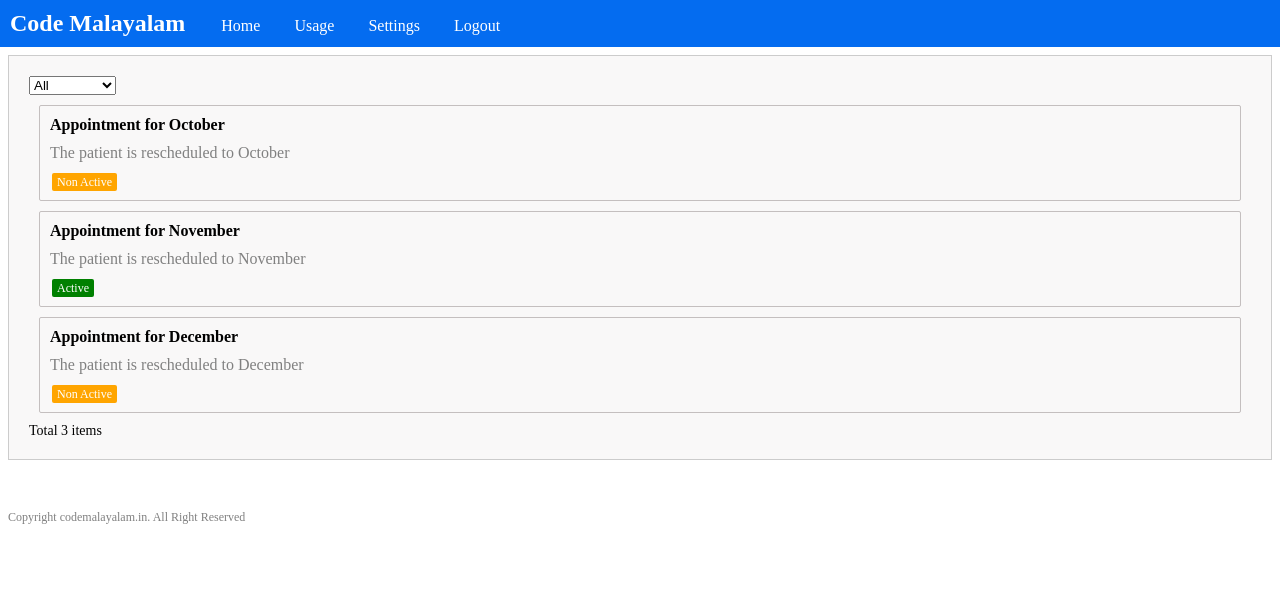
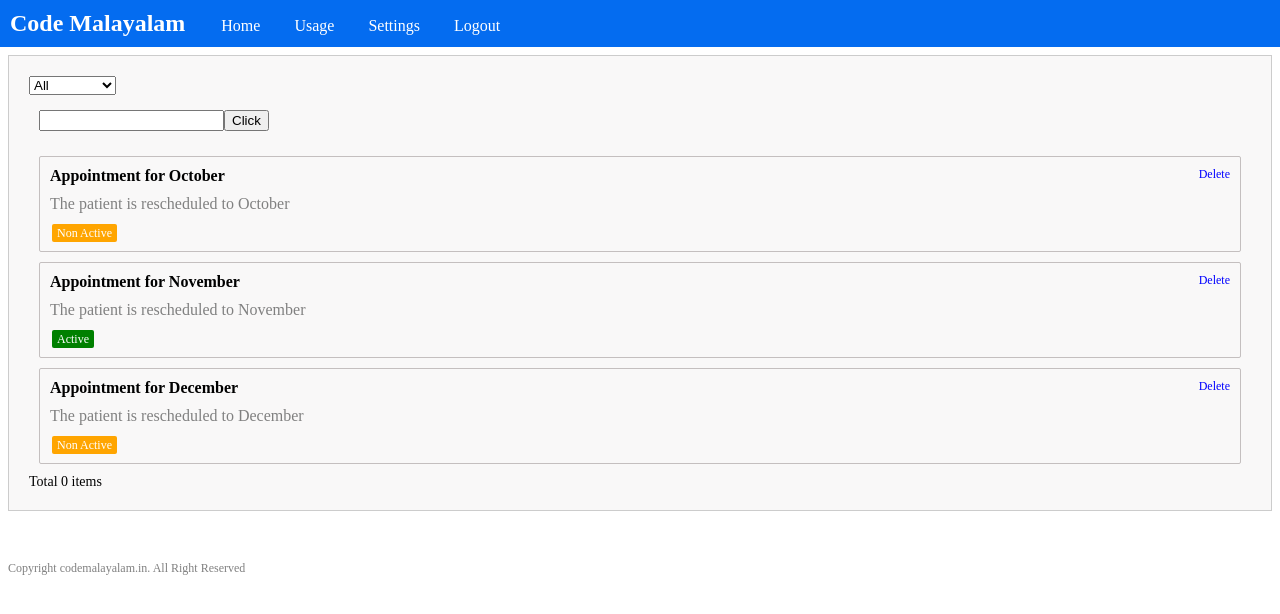
Before and after one commit to code-malayalam/react-tutorial, a React (Create React App) app: page / in a window 1280 px wide. Shown: the top 614 px of the page. Built offline with nearby package versions, Linux system fonts and the light colour scheme.

Commit message:
Chapter6

```diff
--- /dev/null
+++ b/src/components/AddNew.css
@@ -0,0 +1,3 @@
+.add-new {
+    padding: 15px 10px;
+}
--- /dev/null
+++ b/src/components/AddNew.js
@@ -0,0 +1,34 @@
+import React from 'react';
+import './AddNew.css';
+class AddNew extends React.Component {
+
+    constructor(props) {
+        super(props);
+
+        this.state = {
+            titleInput: ''
+        }
+    }
+
+    handleChange = (evt) => {
+        const value = evt.target.value;
+        this.setState({
+            titleInput: value
+        });
+    }
+
+    handleClick = () => {
+        console.log(this.state.titleInput);
+    }
+
+    render() {
+        return (
+            <div className="add-new">
+                <input value={this.state.titleInput} onChange={this.handleChange}/>
+                <button onClick={this.handleClick}>Click</button>
+            </div>
+        );
+    }
+}
+
+export default AddNew;
--- a/src/components/Tools.js
+++ b/src/components/Tools.js
@@ -1,11 +1,13 @@
 import React from 'react';
 import './Tools.css';
+import AddNew from './AddNew';
 
 class Tools extends React.Component {
     render() {
         const {
             children,
-            onAction
+            onAction,
+            labelValue
         } = this.props;
 
         const onlyChild = React.Children.only(children);
@@ -14,11 +16,12 @@
         return (
             <div className="list-tools">
                 <div className="list-header">
-                <select onChange={onAction} name="status">
+                <select value={labelValue} onChange={onAction} name="status">
                     <option value="all">All</option>
                     <option value="active">Active</option>
                     <option value="non-active">Non Active</option>
                 </select>
+                <AddNew />
                 </div>
                 {children}
                 <div className="list-footer">
--- a/src/list/Label.js
+++ b/src/list/Label.js
@@ -5,7 +5,17 @@
     render() {
         const props = this.props;
         const style = props.isActive ? {background: 'green'} : {background: 'orange'}
-        return <span onClick={props.onAction} className="list-label-item" style={style}> {props.isActive ? 'Active': 'Non Active'} </span>;
+        return (
+            <span
+                onClick={() => {
+                    props.onAction(props.isActive ? 'active': 'non-active');
+                }}
+                className="list-label-item"
+                style={style}
+            >
+                    {props.isActive ? 'Active': 'Non Active'}
+            </span>
+        );
     }
 }
 
--- a/src/list/List.js
+++ b/src/list/List.js
@@ -1,19 +1,22 @@
 import React from 'react';
 import Tools from '../components/Tools';
-import ListItem from './ListItem';
+import SimpleList from './SimpleList';
 
 let arr = [
     {
+        id: 1,
         title: "Appointment for October",
         descr: 'The patient is rescheduled to October',
         isActive: false
     },
     {
+        id: 2,
         title: "Appointment for November",
         descr: 'The patient is rescheduled to November',
         isActive: true
     },
     {
+        id: 3,
         title: "Appointment for December",
         descr: 'The patient is rescheduled to December',
         isActive: false
@@ -27,46 +30,58 @@
 
         this.state = {
             data: arr,
-            activeState: 'active'
+            activeState: 'all'
         };
 
     }
 
     onListChange = (evt) => {
-        console.log(evt.target.value);
         const value = evt.target.value;
-        const newList = arr.filter((item) => {
-            if(value === 'all') {
+
+        this.setState({
+            activeState:value
+        });
+
+    }
+
+    handleDelete = (item) => {
+            console.log('Delete', item);
+            const newList = this.state.data.filter((element) => element.id !== item.id);
+
+            this.setState({
+                data: newList
+            });
+    }
+
+    handleLabelClick = (arg) => {
+        this.setState({
+            activeState: arg
+        });
+    }
+
+    render() {
+
+        const {
+            data,
+            activeState
+        } = this.state;
+
+        const newList = data.filter((item) => {
+            if(activeState === 'all') {
                 return true;
             }
-            if(value === 'active') {
+            if(activeState === 'active') {
                 return item.isActive === true;
             }
-            if(value === 'non-active'){
+            if(activeState === 'non-active'){
                 return item.isActive === false;
             }
             return false;
         });
 
-        console.log(newList);
-
-        this.setState({
-            data: newList
-        });
-
-    }
-
-    render() {
-        console.log("RENDER");
         return (
-            <Tools onAction={this.onListChange}>
-                <div className="app-list">
-                    {
-                        this.state.data.map((obj) => {
-                            return <ListItem key={obj.title} title={obj.title} descr={obj.descr} isActive={obj.isActive}/>
-                        })
-                    }
-                </div>
+            <Tools labelValue={activeState} onAction={this.onListChange}>
+                <SimpleList onLabelClick={this.handleLabelClick} data={newList} onAction={this.handleDelete} />
             </Tools>
         );
     }
--- a/src/list/ListItem.css
+++ b/src/list/ListItem.css
@@ -12,3 +12,14 @@
     color: grey;
     margin-bottom: 10px;
 }
+
+.list-title {
+    display: flex;
+    justify-content: space-between;
+}
+
+.list-title label {
+    cursor: pointer;
+    font-size: 12px;
+    color: blue;
+}
--- a/src/list/ListItem.js
+++ b/src/list/ListItem.js
@@ -7,18 +7,21 @@
         title,
         descr,
         isActive,
+        onDelete,
+        onLabelClick
     } = props;
 
     return (
         <div className="list-item">
             <div className="list-title">
                 <h4>{title}</h4>
+                <label onClick={onDelete}>Delete</label>
             </div>
             <div className="list-descr">
                 {descr}
             </div>
             <div className="list-label">
-                <Label isActive={isActive}/>
+                <Label isActive={isActive} onAction={onLabelClick}/>
             </div>
         </div>
     );
--- /dev/null
+++ b/src/list/SimpleList.js
@@ -0,0 +1,31 @@
+import React from 'react';
+import ListItem from './ListItem';
+
+function SimpleList(props) {
+
+    const {
+        data,
+        onAction,
+        onLabelClick,
+    } = props;
+    return (
+        <div className="app-list">
+            {
+                data.map((obj) => {
+                    return <ListItem
+                        key={obj.title}
+                        title={obj.title}
+                        descr={obj.descr}
+                        isActive={obj.isActive}
+                        onLabelClick={onLabelClick}
+                        onDelete={() => {
+                            onAction(obj);
+                        }}
+                    />
+                })
+            }
+        </div>
+    );
+}
+
+export default SimpleList;
```
